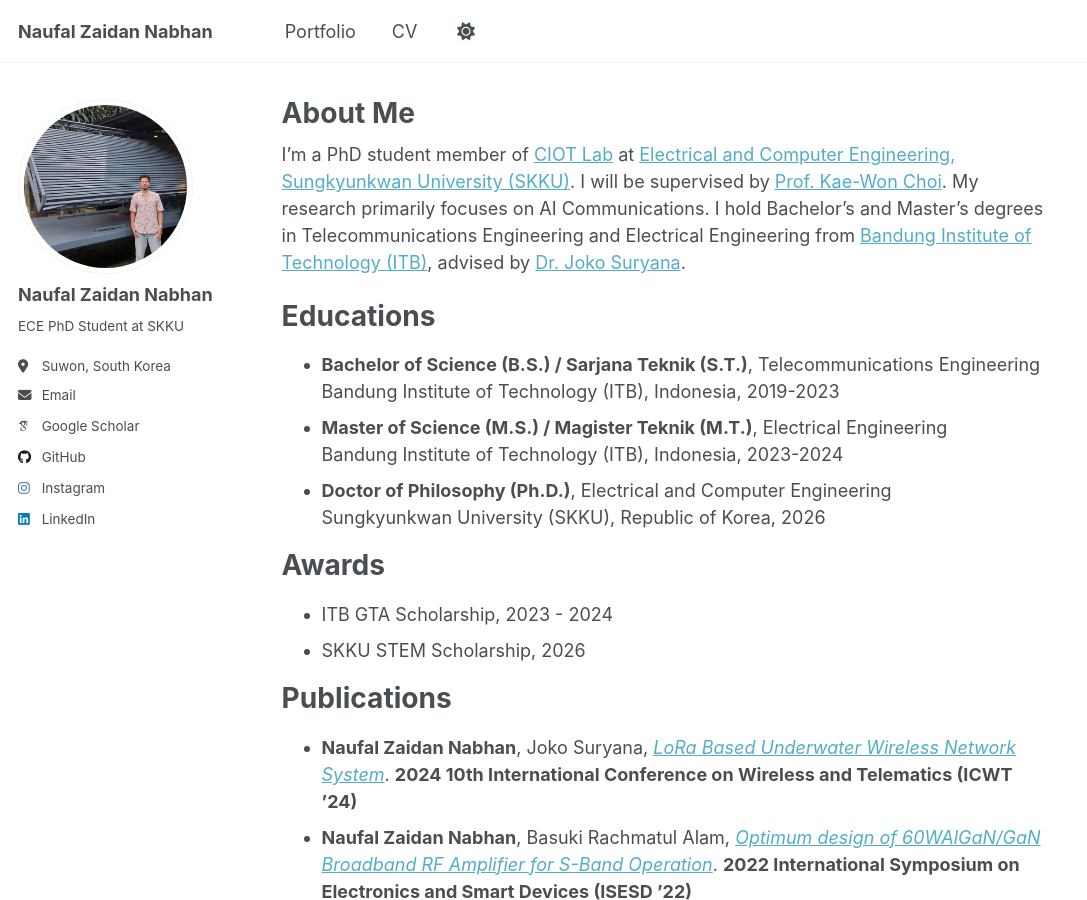
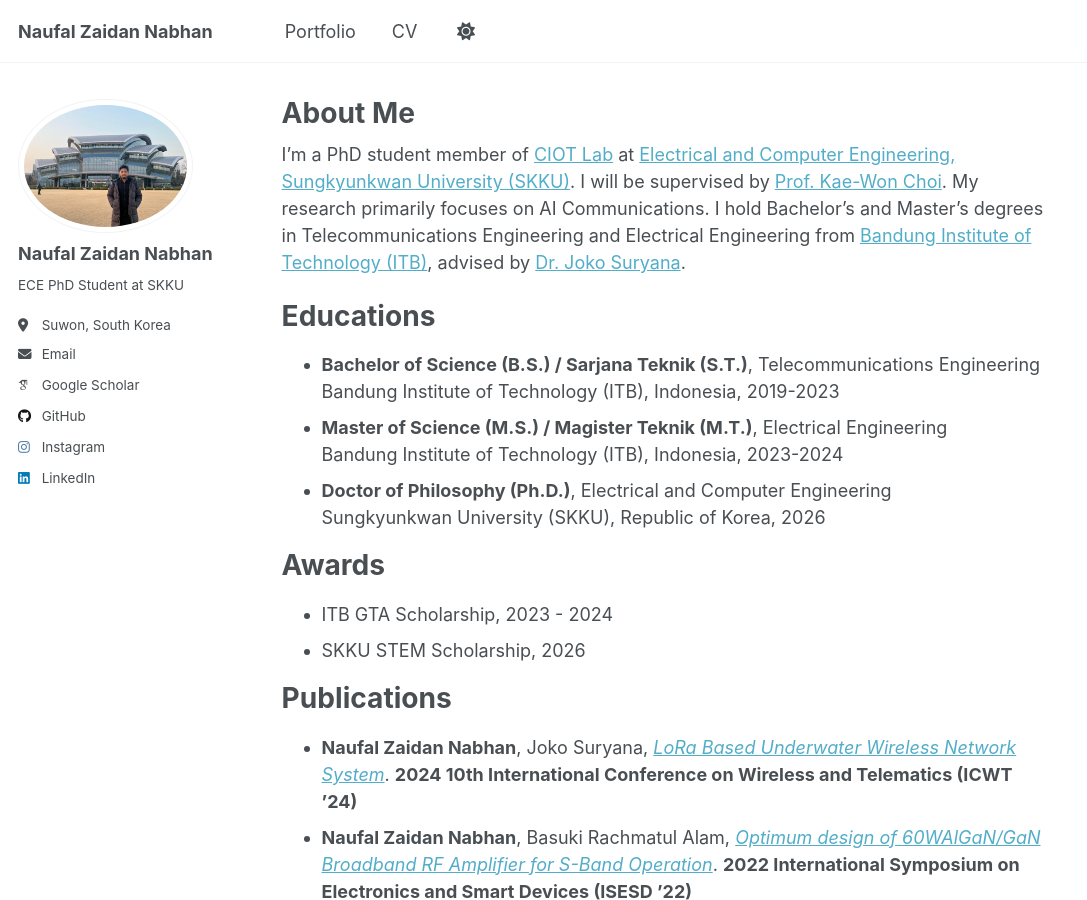
Before and after one commit to naufalzn/naufalzn.github.io, a Jekyll site: the page built from _pages/about.md, in a window 1280 px wide and 900 px high. Shown: the whole window, without its empty margins (0-1087 px from the left). Built offline with Jekyll 4.4.1, drawn with Linux system fonts in a browser that asks for light colours; some web fonts are replaced.

Commit message:
Update _config.yml

```diff
--- a/_config.yml
+++ b/_config.yml
@@ -22,7 +22,7 @@ repository               : "naufalzn/naufalzn.github.io"
 #               Additional customization can be done by editing /_includes/author-profile.html
 author:
   # Biographic information
-  avatar           : "WhatsApp Image 2025-04-18 at 09.39.29.jpeg"
+  avatar           : "ava.jpeg"
   name             : "Naufal Zaidan Nabhan"
   pronouns         : # example: "she/her"
   bio              : "ECE PhD Student at SKKU"
```
